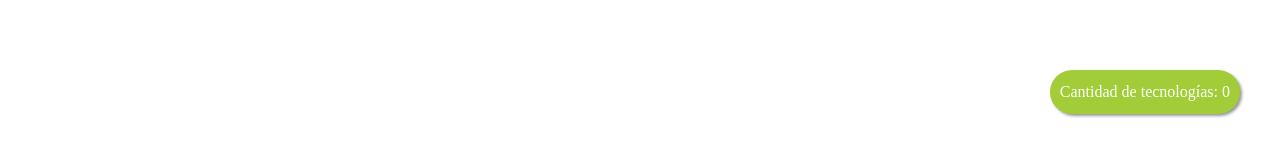
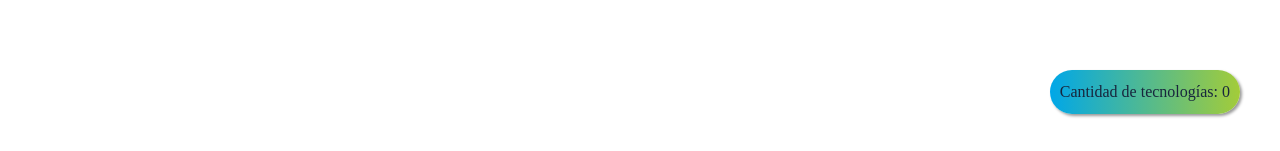
Before and after one commit to mlcoppola/ejercicio, a React app: page /auth/login in a window 1280 px wide. Both pictures are taken after typing "name@example.com", "Sample123" into the empty fields and a click on the button "Ingresar". Shown: the part 646-797 px from the top of the page. Built offline with nearby package versions, Linux system fonts and the light colour scheme; no server answers; a web font is replaced by a local one.

Commit message:
Cambio en botón

```diff
--- a/src/styles/components/_listado.scss
+++ b/src/styles/components/_listado.scss
@@ -88,10 +88,15 @@
 }
 
 .listado__float {
-  background-color: $green;
+  background: rgb(0, 167, 232);
+  background: linear-gradient(
+    90deg,
+    rgba(0, 167, 232, 1) 0%,
+    rgba(163, 204, 57, 1) 100%
+  );
   bottom: 40px;
   border-radius: 50px;
-  color: $white;
+  color: $font;
   position: fixed;
   padding: 10px;
   right: 40px;
```
